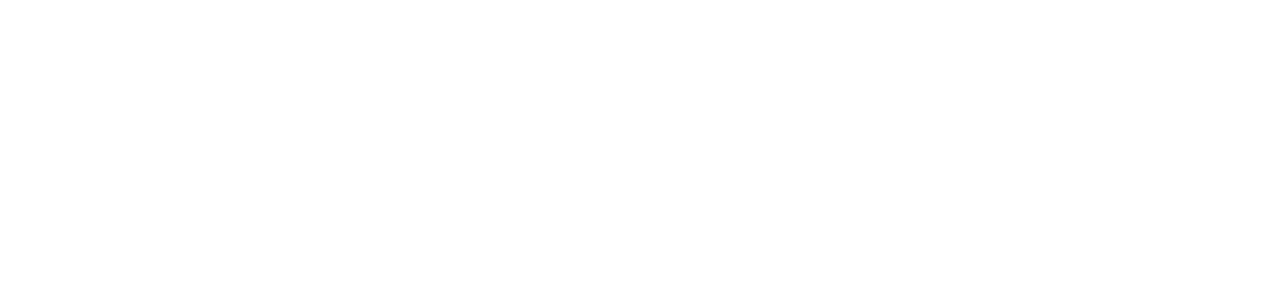
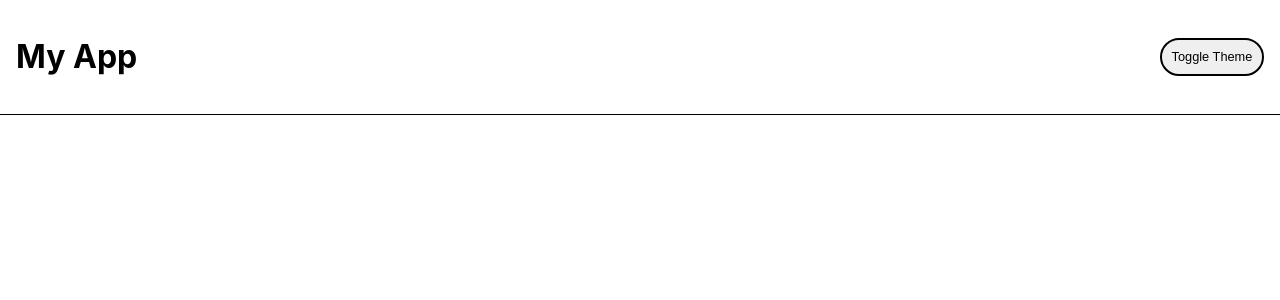
Before and after one commit to GabrielSilva0109/Portfolio, a React (Create React App) app: page / in a window 1280 px wide. Shown: the top 300 px of the page. Built offline with nearby package versions, Linux system fonts and the light colour scheme.

Commit message:
Update Header.tsx

```diff
--- a/src/components/Header/Header.tsx
+++ b/src/components/Header/Header.tsx
@@ -1,13 +1,37 @@
 import React from 'react'
-import  styled  from 'style-components'
+import styled from 'styled-components'
 
-const Header: React.FC = () => {
-    return (
-       <>
+const Container = styled.div`
+  display: flex;
+  justify-content: space-between;
+  align-items: center;
+  padding: 1rem;
+  background-color: ${({ theme }) => theme.body};
+  color: ${({ theme }) => theme.text};
+  border-bottom: 1px solid ${({ theme }) => theme.toggleBorder};
+`
 
+const ToggleButton = styled.button`
+  background: ${({ theme }) => theme.background};
+  border: 2px solid ${({ theme }) => theme.toggleBorder};
+  border-radius: 30px;
+  cursor: pointer;
+  font-size: 0.8rem;
+  padding: 0.6rem;
+  color: ${({ theme }) => theme.text};
+`
 
-       </>
-    )
+interface HeaderProps {
+  toggleTheme: () => void
+}
+
+const Header: React.FC<HeaderProps> = ({ toggleTheme }) => {
+  return (
+    <Container>
+      <h1>My App</h1>
+      <ToggleButton onClick={toggleTheme}>Toggle Theme</ToggleButton>
+    </Container>
+  )
 }
 
 export default Header
```
